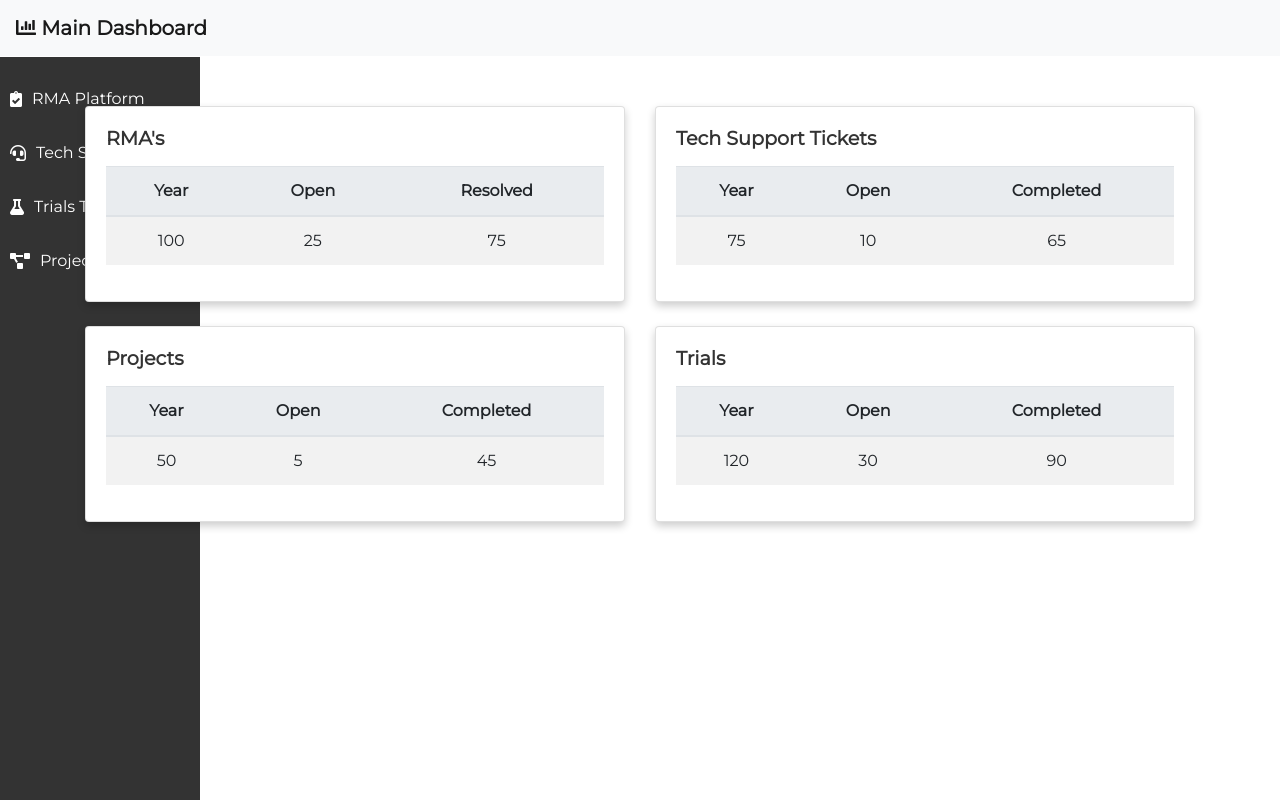
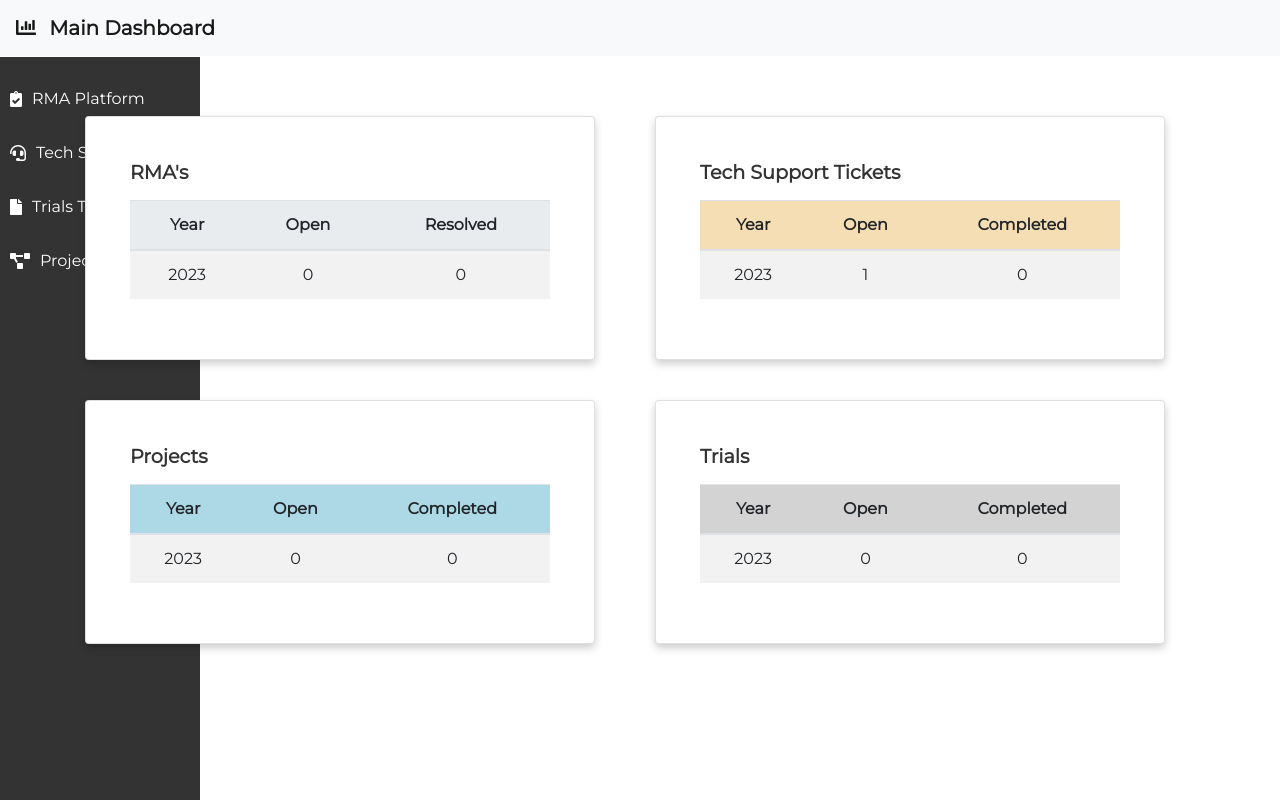
Before and after one commit to Faateh12/Dashboard, a Flask app: page / in a window 1280 px wide. Run offline with Flask 3, Linux system fonts and the light colour scheme; tables that the repository leaves empty hold one stand-in row (values such as "Sample post"); some libraries are stand-ins or nearby versions.

Commit message:
made changes to the dashboard style

```diff
--- a/Templates/home.html
+++ b/Templates/home.html
@@ -12,7 +12,7 @@
 <body>
     <nav class="navbar navbar-expand-lg navbar-light bg-light">
         <a class="navbar-brand" href="#">
-            <i class="fas fa-chart-bar"></i>
+            <i class="fas fa-chart-bar mr-2"></i>
             Main Dashboard
         </a>
     </nav>
@@ -33,7 +33,7 @@
                 </li>
                 <li>
                     <a href="https://matsing-trials.com" target="_blank">
-                        <i class="fas fa-flask"></i>
+                        <i class="fas fa-file"></i>
                         <span>Trials Tracker</span>
                     </a>
                 </li>
@@ -49,11 +49,11 @@
         <div class="container">
             <div class="row">
                 <div class="col-md-6">
-                    <div class="card mb-4">
+                    <div class="card">
                         <div class="card-body">
                             <h5 class="card-title">RMA's</h5>
                             <table id="app1-table" class="table table-striped">
-                                <thead>
+                                <thead style="background-color: #e9ecef;">
                                     <tr>
                                         <th>Year</th>
                                         <th>Open</th>
@@ -62,9 +62,9 @@
                                 </thead>
                                 <tbody>
                                     <tr>
-                                        <td>100</td>
-                                        <td>25</td>
-                                        <td>75</td>
+                                        <td>{{ current_year }}</td>
+                                        <td>{{ open_rma_counter }}</td>
+                                        <td>{{ closed_rma_counter }}</td>
                                     </tr>
                                 </tbody>
                             </table>
@@ -72,11 +72,11 @@
                     </div>
                 </div>
                 <div class="col-md-6">
-                    <div class="card mb-4">
+                    <div class="card">
                         <div class="card-body">
                             <h5 class="card-title">Tech Support Tickets</h5>
                             <table id="app2-table" class="table table-striped">
-                                <thead>
+                                <thead style="background-color: #f5deb3;">
                                     <tr>
                                         <th>Year</th>
                                         <th>Open</th>
@@ -85,9 +85,9 @@
                                 </thead>
                                 <tbody>
                                     <tr>
-                                        <td>75</td>
-                                        <td>10</td>
-                                        <td>65</td>
+                                        <td>{{ current_year }}</td>
+                                        <td>{{ open_tickets_counter }}</td>
+                                        <td>{{ completed_ticket_counter }}</td>
                                     </tr>
                                 </tbody>
                             </table>
@@ -97,11 +97,11 @@
             </div>
             <div class="row">
                 <div class="col-md-6">
-                    <div class="card mb-4">
+                    <div class="card">
                         <div class="card-body">
                             <h5 class="card-title">Projects</h5>
                             <table id="app3-table" class="table table-striped">
-                                <thead>
+                                <thead style="background-color: #ADD8E6;">
                                     <tr>
                                         <th>Year</th>
                                         <th>Open</th>
@@ -110,9 +110,9 @@
                                 </thead>
                                 <tbody>
                                     <tr>
-                                        <td>50</td>
-                                        <td>5</td>
-                                        <td>45</td>
+                                        <td>{{ current_year }}</td>
+                                        <td>{{ open_project_ids }}</td>
+                                        <td>{{ completed_project_ids }}</td>
                                     </tr>
                                 </tbody>
                             </table>
@@ -120,11 +120,11 @@
                     </div>
                 </div>
                 <div class="col-md-6">
-                    <div class="card mb-4">
+                    <div class="card">
                         <div class="card-body">
                             <h5 class="card-title">Trials</h5>
                             <table id="app4-table" class="table table-striped">
-                                <thead>
+                                <thead style="background-color: #D3D3D3">
                                     <tr>
                                         <th>Year</th>
                                         <th>Open</th>
@@ -133,9 +133,9 @@
                                 </thead>
                                 <tbody>
                                     <tr>
-                                        <td>120</td>
-                                        <td>30</td>
-                                        <td>90</td>
+                                        <td>{{ current_year }}</td>
+                                        <td>{{ open_trials_counter }}</td>
+                                        <td>{{ completed_trial_ids }}</td>
                                     </tr>
                                 </tbody>
                             </table>
--- a/app.py
+++ b/app.py
@@ -1,13 +1,14 @@
 from flask import Flask, render_template
 from flask_sqlalchemy import SQLAlchemy
+import datetime
 
 app = Flask(__name__)
 app.config['SQLALCHEMY_DATABASE_URI'] = 'postgresql://postgres:Faateh@localhost:5432/postgres'
 app.config['SQLALCHEMY_BINDS'] = {
-    'database1': 'postgresql://postgres:Faateh123@localhost:5432/development',
-    'database2': 'postgresql://postgres:Faateh123@localhost:5432/tech_support_test',
-    'database3': 'postgresql://postgres:Faateh123@localhost:5432/trials_test',
-    'database4': 'postgresql://postgres:Faateh123@localhost:5432/projects_test'
+    'database1': 'postgresql://Faateh:Faateh123@rma-tool-db.cwvdgyt4btit.us-east-1.rds.amazonaws.com:5432/rma_tool_db',
+    'database2': 'postgresql://postgres:test1234@test-db.cwvdgyt4btit.us-east-1.rds.amazonaws.com:5432/test_db',
+    'database3': 'postgresql://Faateh:Faateh123@trials-db.cwvdgyt4btit.us-east-1.rds.amazonaws.com:5432/test_db',
+    'database4': 'postgresql://Faateh:Faateh123@projects-db.cwvdgyt4btit.us-east-1.rds.amazonaws.com:5432/projecttool_db'
 }
 db = SQLAlchemy(app)
 
@@ -156,12 +157,45 @@ class Projects(db.Model):
     notes = db.Column(db.String(1000))
     last_updated = db.Column(db.String(500))
 
+
+
 @app.route('/')
 def hello_world():
-    # rows = RmaTool.query.all()
-    # for row in rows:
-    #     print(row.MAT_RMA_ID)
-    return render_template("home.html")
+    current_year = datetime.datetime.now().year
+    open_rm_ids = db.session.query(RmaTool.MAT_RMA_ID) \
+        .filter_by(open_closed="Open") \
+        .all()
+    closed_rm_ids = db.session.query(RmaTool.MAT_RMA_ID) \
+        .filter_by(open_closed="Closed") \
+        .all()
+    completed_ticket_ids = db.session.query(TechSupport.ticket_id) \
+        .filter_by(status="Completed") \
+        .all()
+    all_tickets = TechSupport.query.all()
+    open_tickets_counter = len(all_tickets) - len(completed_ticket_ids)
+    open_rma_counter = sum(1 for item in open_rm_ids if item[0].split('-')[2] == str(current_year))
+    closed_rma_counter = sum(1 for item in closed_rm_ids if item[0].split('-')[2] == str(current_year))
+    completed_trial_ids = db.session.query(Trials.trial_id) \
+        .filter_by(trial_year=str(current_year)) \
+        .filter(Trials.status == "Closed") \
+        .all()
+    all_trial_ids = db.session.query(Trials.trial_id) \
+        .filter_by(trial_year=str(current_year)) \
+        .all()
+    completed_project_ids = db.session.query(Projects.project_id) \
+        .filter_by(project_year=str(current_year)) \
+        .filter(Projects.status == "Closed") \
+        .all()
+    open_project_ids = db.session.query(Projects.project_id) \
+        .filter_by(project_year=str(current_year)) \
+        .filter(Projects.status == "Open") \
+        .all()
+    open_trials_counter = len(all_trial_ids) - len(completed_trial_ids)
+    return render_template("home.html", open_rma_counter=open_rma_counter, current_year=current_year,
+                           closed_rma_counter=closed_rma_counter, completed_ticket_counter=len(completed_ticket_ids),
+                           open_tickets_counter=open_tickets_counter, completed_trial_ids=len(completed_trial_ids),
+                           open_trials_counter=open_trials_counter, completed_project_ids=len(completed_project_ids),
+                           open_project_ids=len(open_project_ids))
 
 
 
--- a/static/css/home.css
+++ b/static/css/home.css
@@ -48,6 +48,8 @@ body {
     box-shadow: 0 4px 8px 0 rgba(0, 0, 0, 0.2);
     transition: box-shadow 0.3s;
     background-color: #fff;
+    margin-right: 30px;
+    margin-bottom: 40px;
 }
 
 .card:hover {
@@ -72,7 +74,6 @@ th, td {
 }
 
 thead {
-    background-color: #e9ecef;
     font-weight: bold;
 }
 
@@ -102,5 +103,9 @@ tbody tr:hover {
 }
 
 .container {
-  margin-top: 50px;
+  margin-top: 60px;
 }
+
+.card-body {
+  padding: 2.75rem;
+}
```
